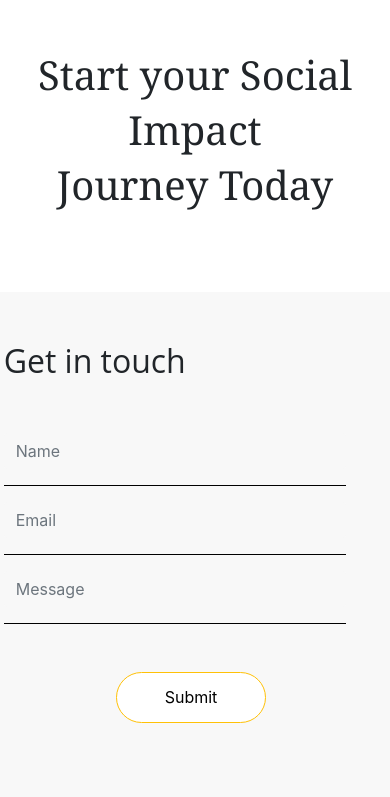
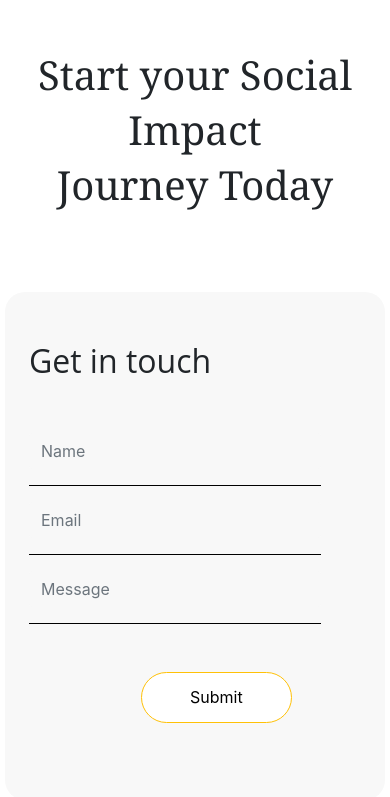
Before and after one commit to Denys-Tendiuk/artemis.github.io, a plain HTML site: page index.html in a window 390 px wide. Shown: the part 9765-10562 px from the top of the page. Drawn offline with nearby package versions, Linux system fonts and the light colour scheme.

Commit message:
Update style.css

```diff
--- a/sass/style.css
+++ b/sass/style.css
@@ -1104,6 +1104,9 @@ footer {
   .episode__form__get .btn {
     margin-right: 5rem;
   }
+  .episode__form__get{
+  width:380px;
+  }
 }
 @media (max-width: 451px) {
   .main__image1 {
```
